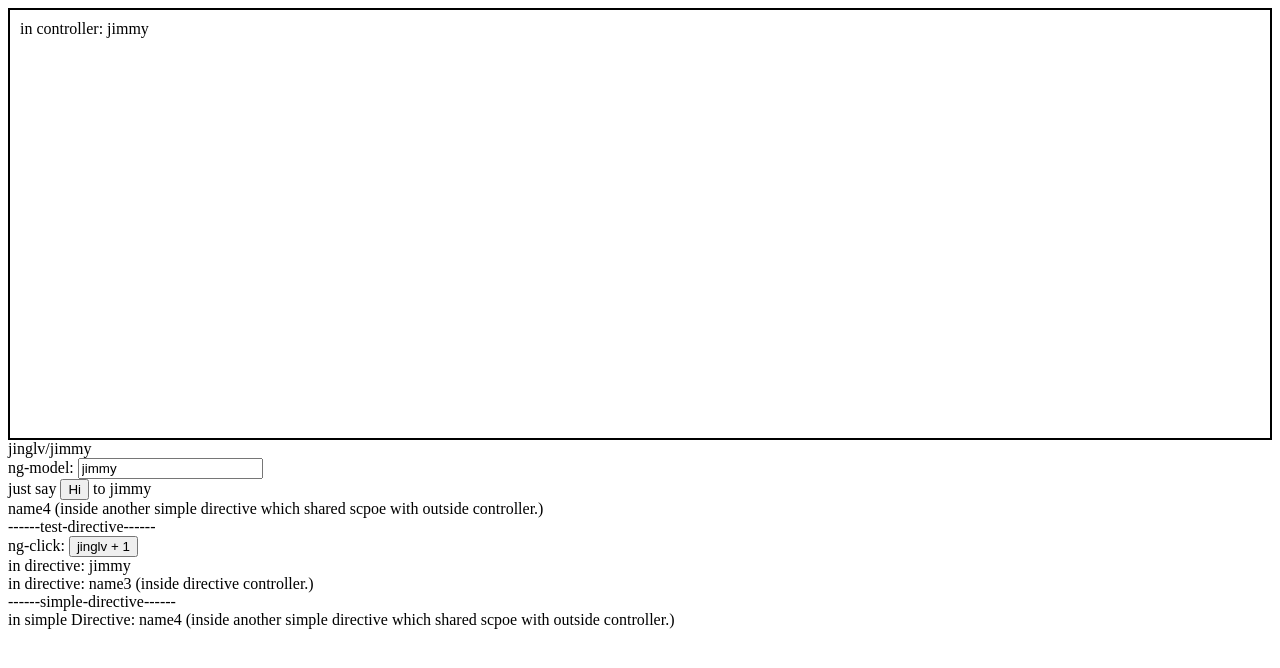
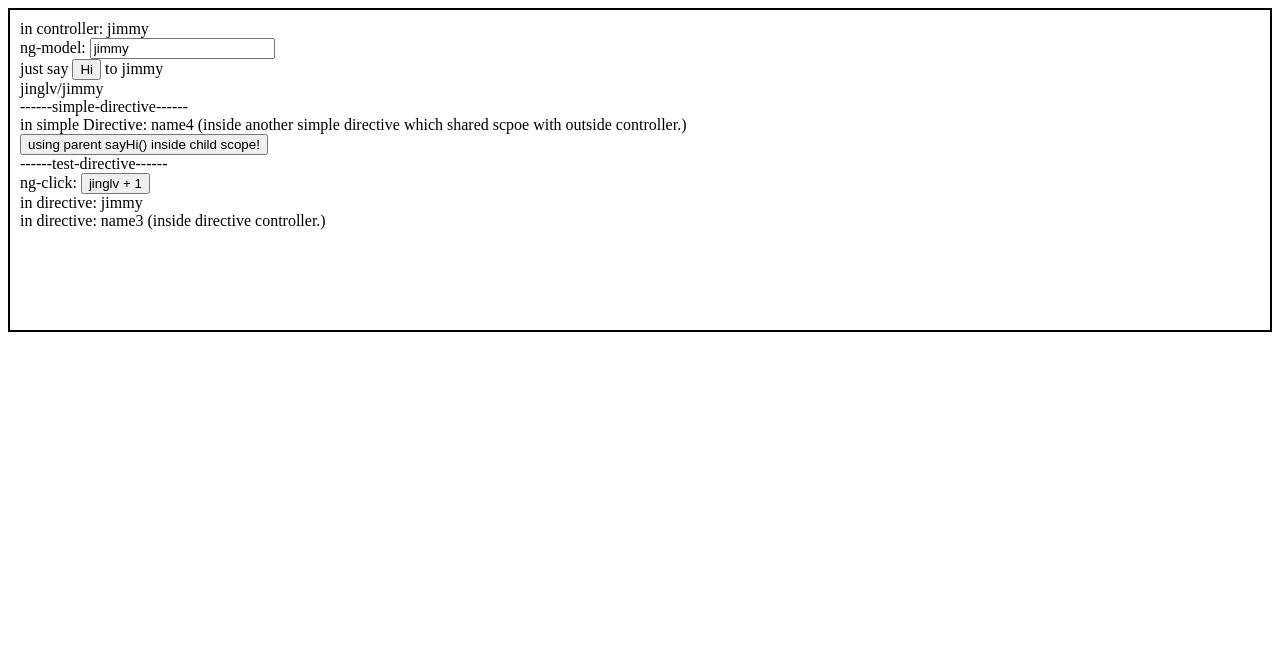
Before and after one commit to JimmyLv/angular-in-action, a plain HTML site: page demo/index.html in a window 1280 px wide. Drawn offline with nearby package versions, Linux system fonts and the light colour scheme.

```diff
--- a/demo/app.css
+++ b/demo/app.css
@@ -1,4 +1,4 @@
 .demo-box {
-    padding: 10px 0 400px 10px;
+    padding: 10px 0 100px 10px;
     border: 2px solid black;
 }
--- a/demo/app.js
+++ b/demo/app.js
@@ -1,35 +1,35 @@
 angular.module('app', [])
-	.controller('MainCtrl', function($rootScope, $scope) {
+  .controller('MainCtrl', function ($rootScope, $scope) {
     $scope.fname = 'jimmy';
-		$scope.sayHi = function(){
+    $scope.sayHi = function () {
       alert("Hi, " + $scope.fname)
     };
     console.log('0. rootScope id inside contorller: ', $rootScope);
     console.log('1. scope id inside contorller: ', $scope)
   })
-	.directive('testDirective', function() {
+  .directive('testDirective', function () {
     return {
       scope: {},
-			controller: function($scope) {
+      controller: function ($scope) {
         this.name3 = 'name3 (inside directive controller.)';
         console.log('2. scope in contorller inside directive: ', $scope)
       },
       controllerAs: 'vm',
       bindToController: {
         name: '@',
-				fname2: '='
+        fname2: '<'
       },
-			link: function(scope, $elem, $attr, $ctrl) {
-				console.log('3. scope in link inside directive:', scope);
+      link: function ($scope, $elem, $attr, $ctrl) {
+        console.log('3. scope in link inside directive:', $scope);
         console.log('element:', $elem);
         console.log('attr:', $attr);
         console.log('ctrl:', $ctrl);
-				console.log('scope.vm:', scope.vm);
-				console.log('ctrl === scope.vm:', $ctrl === scope.vm);
+        console.log('scope.vm:', $scope.vm);
+        console.log('ctrl === scope.vm:', $ctrl === $scope.vm);
 
-				console.log('scope.name:', scope.name, $ctrl.name);
-				console.log('scope.fname2:', scope.fname2, $ctrl.fname2);
-				console.log('scope.name3:', scope.name3, $ctrl.name3);
+        console.log('scope.name:', $scope.name, $ctrl.name);
+        console.log('scope.fname2:', $scope.fname2, $ctrl.fname2);
+        console.log('scope.name3:', $scope.name3, $ctrl.name3);
       },
       template: ['<span>ng-click: </span><button ng-click="vm.fname2=vm.fname2+1">{{vm.name}} + 1</button>',
         '<div>in directive: {{vm.fname2}}</div>',
@@ -37,13 +37,17 @@ angular.module('app', [])
       ].join('')
     }
   })
-	.directive('simpleDirective', function() {
+  .directive('simpleDirective', function () {
     return {
-			controller: function($scope) {
+      scope: true,
+      controller: function ($scope) {
         $scope.name4 = 'name4 (inside another simple directive which shared scpoe with outside controller.)';
+        $scope.fname = 'lin';
         console.log('4. scope in controller inside simple directive:', $scope);
         console.log('simple directive: ', $scope, $scope.$parent, $scope.$parent.$parent);
       },
-			template: 'in simple Directive: {{name4}}'
+      template: ['<div>in simple Directive: {{name4}}</div>',
+        '<button ng-click="sayHi()">using parent sayHi() inside child scope!</button>'
+      ].join('')
     }
   });
--- a/demo/index.html
+++ b/demo/index.html
@@ -10,33 +10,21 @@
 <body ng-app="app">
     <div ng-controller="MainCtrl">
         <div class="demo-box">
-            <div>in controller: {{fname}}</div>
+            <div>in controller: {{ fname }}</div>
+            <div>ng-model: <input ng-model="fname"></div>
+            just say <button ng-click="sayHi()">Hi</button> to {{fname}}
+
+            <div ng-controller="TestCtrl as test">{{ test.fname }}/{{$parent.fname}}</div>
+
+            <div>{{name4}}</div>
+
+            <div>------simple-directive------</div>
+            <simple-directive></simple-directive>
+
+            <div>------test-directive------</div>
+            <test-directive name='jinglv' fname2='fname'></test-directive>
+
         </div>
-
-
-
-
-
-
-
-
-
-
-
-
-
-
-
-
-
-        <div ng-controller="TestCtrl">{{fname}}/{{$parent.fname}}</div>
-        <div>ng-model: <input ng-model="fname"></div>
-        just say <button ng-click="sayHi()">Hi</button> to {{fname}}
-        <div>{{name4}}</div>
-        <div>------test-directive------</div>
-        <test-directive name='jinglv' fname2='fname'></test-directive>
-        <div>------simple-directive------</div>
-        <simple-directive></simple-directive>
     </div>
 </body>
 </html>
--- a/demo/test.js
+++ b/demo/test.js
@@ -1,4 +1,4 @@
 angular.module('app')
-  .controller('TestCtrl', function($rootScope, $scope) {
-      $scope.fname = 'jinglv';
+  .controller('TestCtrl', function() {
+      this.fname = 'jinglv';
   });
```
Also changed, not shown: demo/route.js (added, +19 -0 lines), 1 other file. Lines whose indentation alone changed are shown as unchanged.
